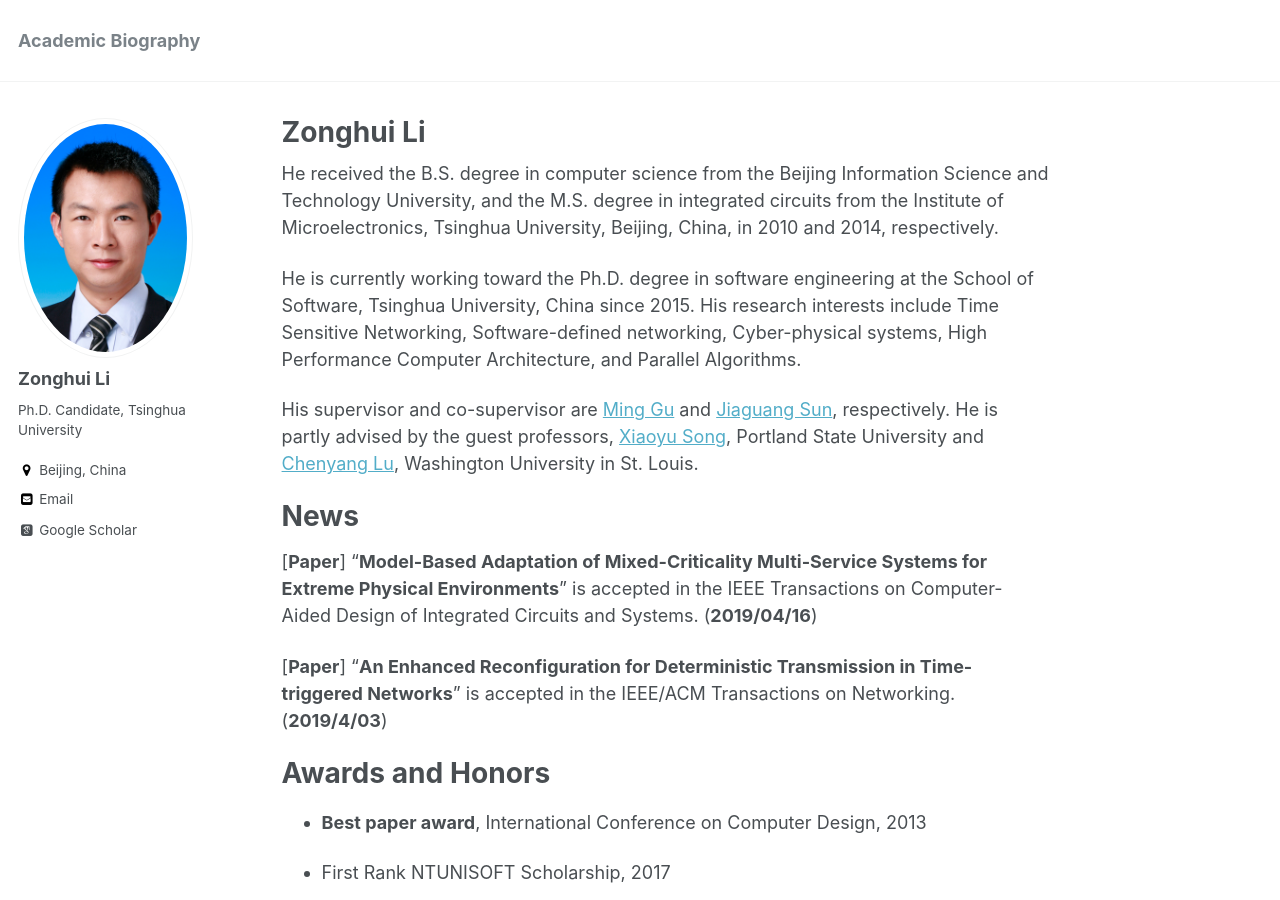
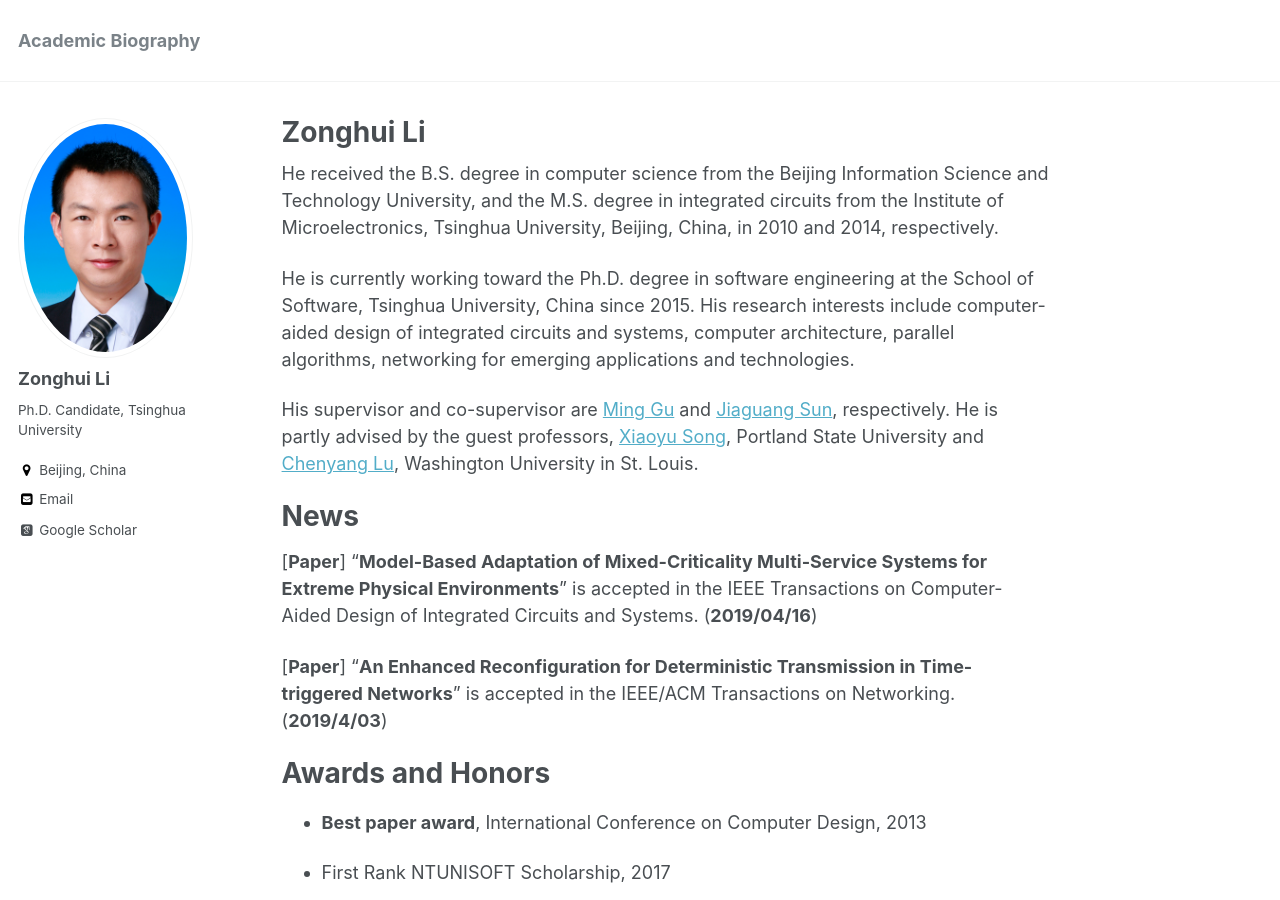
Before and after one commit to yingwangbjtu/lizonghui.github.io, a Jekyll site: the page built from _pages/about.md, in a window 1280 px wide and 900 px high. Built offline with Jekyll 4.4.1, drawn with Linux system fonts in a browser that asks for light colours; some web fonts are replaced.

Commit message:
Update about.md

```diff
--- a/_pages/about.md
+++ b/_pages/about.md
@@ -10,7 +10,7 @@ redirect_from:
 
 He received the B.S. degree in computer science from the Beijing Information Science and Technology University, and the M.S. degree in integrated circuits from the Institute of Microelectronics, Tsinghua University, Beijing, China, in 2010 and 2014, respectively.
 
-He is currently working toward the Ph.D. degree in software engineering at the School of Software, Tsinghua University, China since 2015. His research interests include Time Sensitive Networking, Software-defined networking, Cyber-physical systems, High Performance Computer Architecture, and Parallel Algorithms.
+He is currently working toward the Ph.D. degree in software engineering at the School of Software, Tsinghua University, China since 2015. His research interests include computer-aided design of integrated circuits and systems, computer architecture, parallel algorithms, networking for emerging applications and technologies.
 
 His supervisor and co-supervisor are [Ming Gu](http://www.thss.tsinghua.edu.cn/publish/soften/3131/2010/20101219102622467554674/20101219102622467554674_.html) and [Jiaguang Sun](http://www.thss.tsinghua.edu.cn/publish/soften/3131/2010/20101219095105462245998/20101219095105462245998_.html), respectively. He is partly advised by the guest professors, [Xiaoyu Song](https://www.pdx.edu/ece/song), Portland State University and [Chenyang Lu](https://www.cse.wustl.edu/~lu/), Washington University in St. Louis.
 
```
